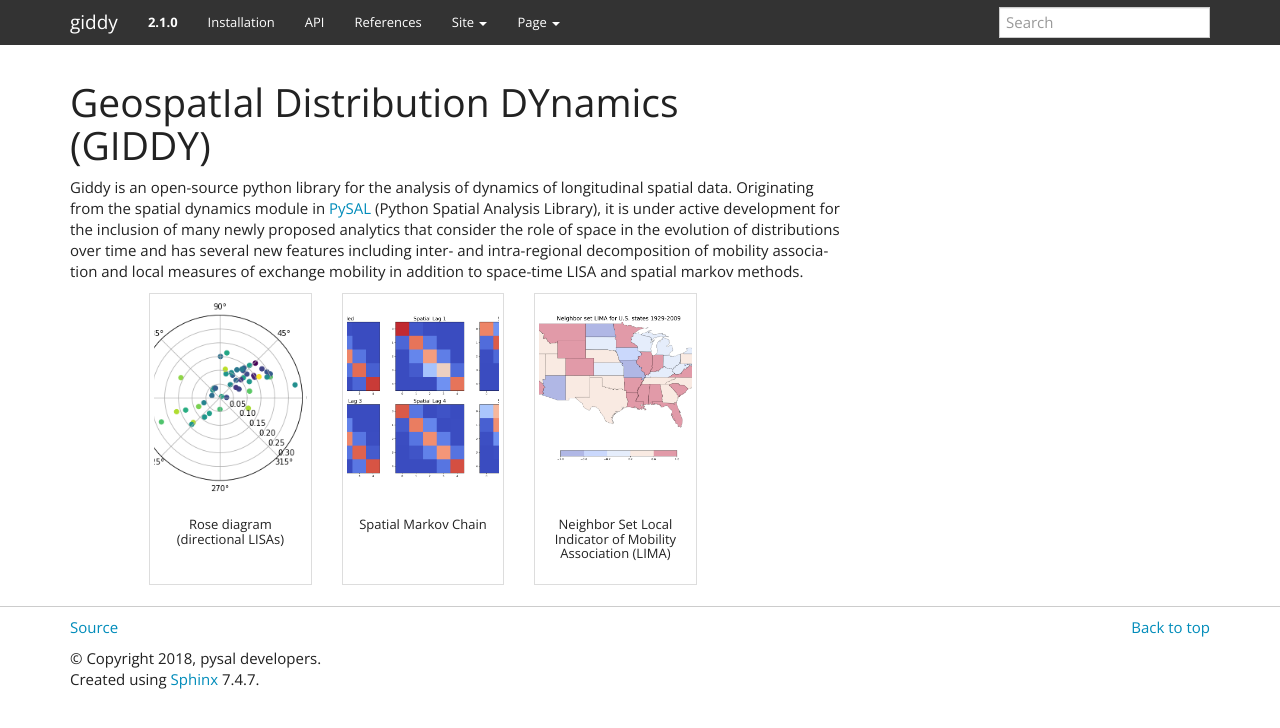
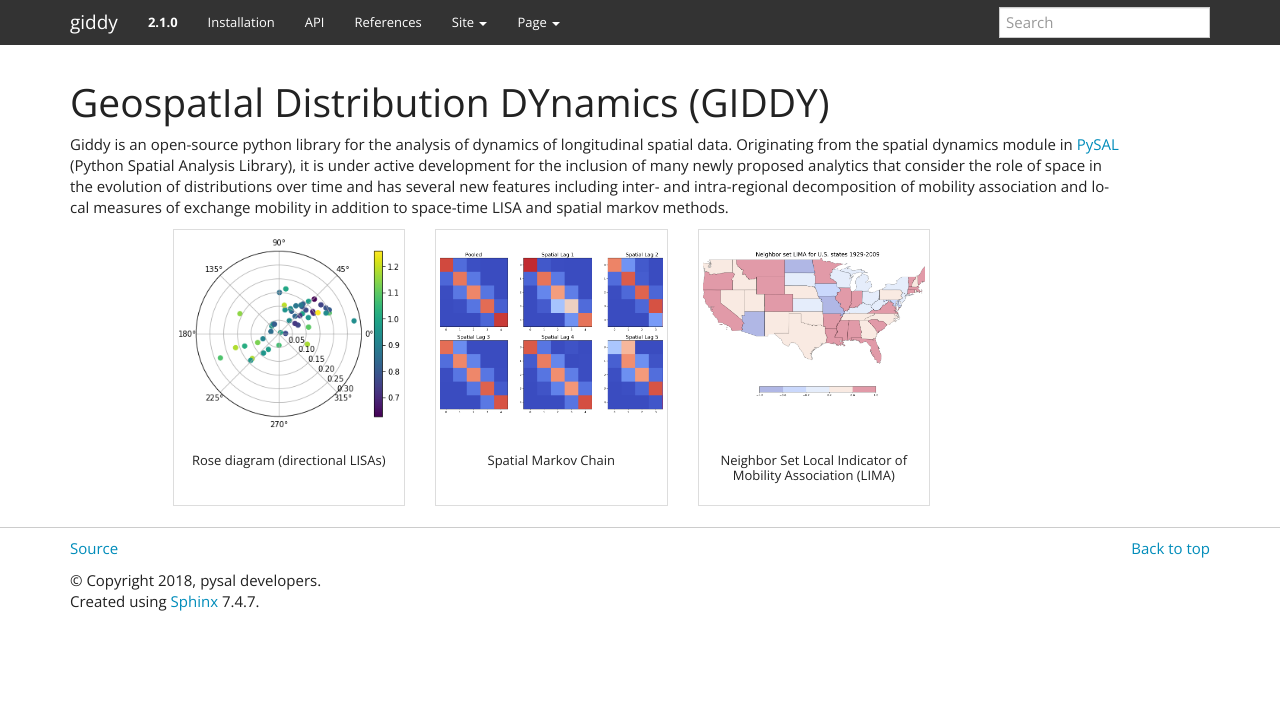
Before and after one commit to pysal/giddy, a Sphinx documentation site: the page built from doc/index.rst, in a window 1280 px wide. Shown: the top 728 px of the page. Built offline with Sphinx 7.4.7, drawn with Linux system fonts in a browser that asks for light colours.

Commit message:
increate max-width

```diff
--- a/doc/_static/pysal-styles.css
+++ b/doc/_static/pysal-styles.css
@@ -76,3 +76,7 @@
     color: #222222;
     font-size: 100%;
 }
+
+div.body {
+    max-width: 1080px;
+}
```
